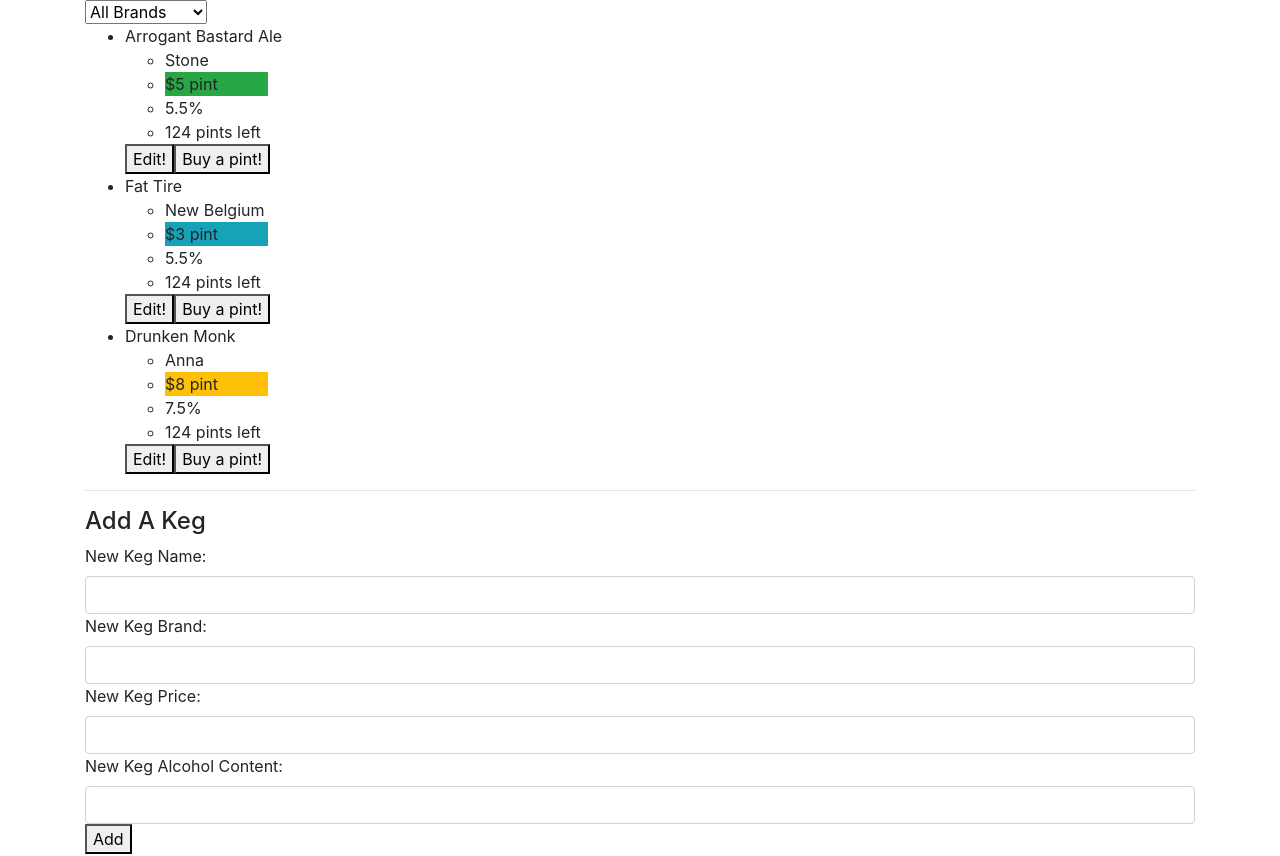
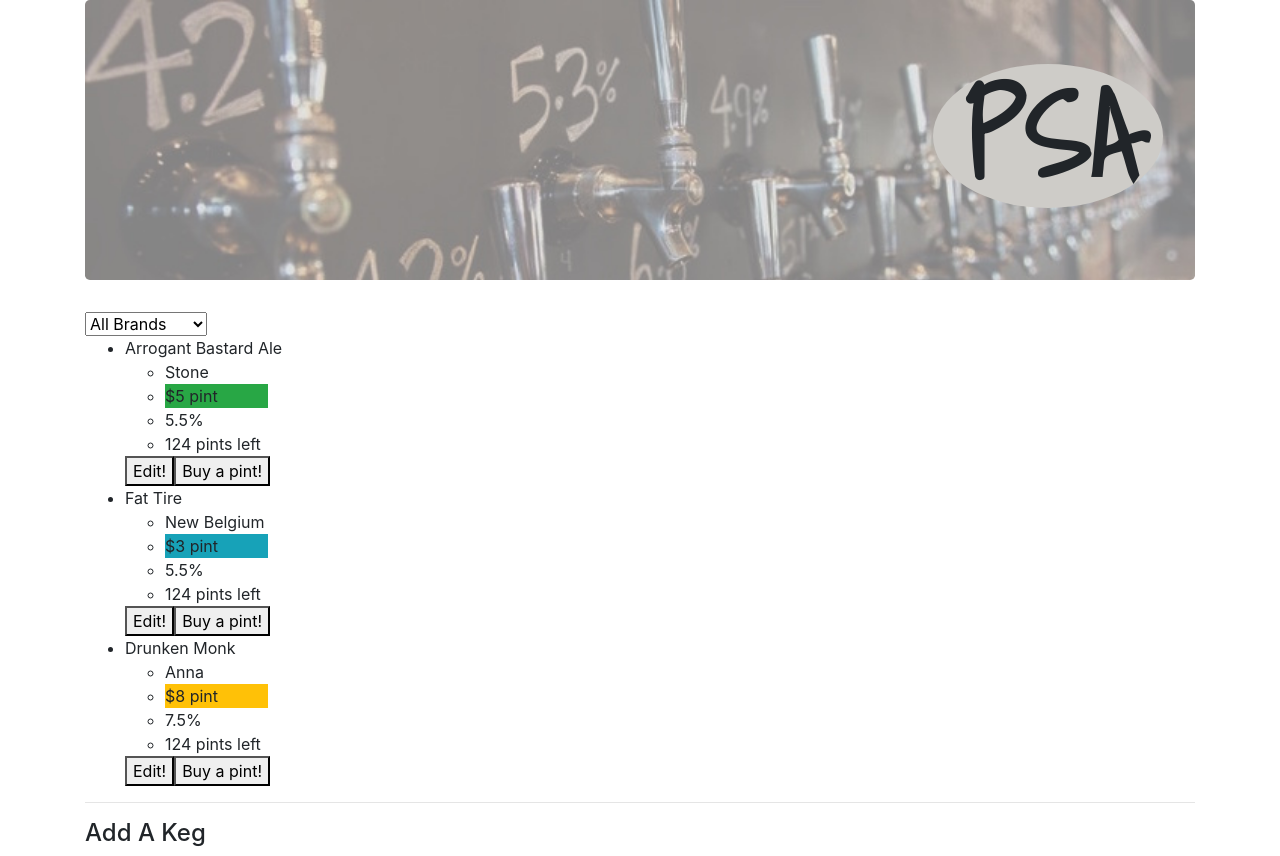
Before and after one commit to twyststar/Angular-tap-room, an Angular app: page / in a window 1280 px wide. Shown: the top 856 px of the page. Built offline with nearby package versions, Linux system fonts and the light colour scheme.

Commit message:
Fix header component and add styling.

```diff
--- a/src/app/app.component.html
+++ b/src/app/app.component.html
@@ -1,5 +1,5 @@
 
-<!-- <keg-heading></keg-heading> -->
+<keg-heading></keg-heading>
 <keg-list [childKegList]="masterKegList" (clickSender)="editKeg($event)" (saleClickSender)="salesKeg($event)"></keg-list>
 <keg-sales [childSalesSelectedKeg]="salesSelectedKeg" (finalizeButtonClickSender)="finishedSales()"></keg-sales>
  <edit-keg [childSelectedKeg]="selectedKeg" (doneButtonClickedSender)="finishedEditing()"></edit-keg>
--- a/src/app/app.module.ts
+++ b/src/app/app.module.ts
@@ -8,7 +8,7 @@
 import { EditKegComponent } from './edit-keg.component';
 import { NewKegComponent } from './new-keg.component';
 import{KegSalesComponent } from './keg-sales.component';
-// import{KegHeadingComponent } from './keg-heading.component';
+import{ KegHeadingComponent } from './keg-heading.component';
 import { BrandPipe } from './brand.pipe';
 
 @NgModule({
@@ -18,7 +18,7 @@
     EditKegComponent,
     NewKegComponent,
     KegSalesComponent,
-    // KegHeadingComponent,
+    KegHeadingComponent,
     BrandPipe
   ],
   imports: [
--- a/src/index.html
+++ b/src/index.html
@@ -7,7 +7,7 @@
 
   <meta name="viewport" content="width=device-width, initial-scale=1">
   <link rel="icon" type="image/x-icon" href="favicon.ico">
-
+  <link <link href="https://fonts.googleapis.com/css?family=Indie+Flower|Shadows+Into+Light" rel="stylesheet">
 </head>
 <body>
   <div class="container">
--- a/src/styles.css
+++ b/src/styles.css
@@ -5,5 +5,17 @@
   width: 10%;
 }
 .jumbotron {
-  background-image: url("https://s-media-cache-ak0.pinimg.com/originals/32/83/de/3283de979b025f331df3869dcad1a12a.jpg");
+  background-image: url("./assets/img/taps.jpg");
+  background-repeat: no-repeat;
+  background-size: cover;
 }
+.jumbotron h1 {
+  font-family: 'Shadows Into Light', cursive;
+  font-size: 120px;
+  font-weight: bolder;
+  margin-left: 78%;
+  /*color: #dbdde0;*/
+  background-color: #ceccc8;
+  border-radius: 50%;
+  padding-left: 30px;
+}
```
Also changed, not shown: src/app/keg-heading.component.ts (+9 -9 lines), src/assets/img/psa.png (added), src/assets/img/taps.jpg (added).
